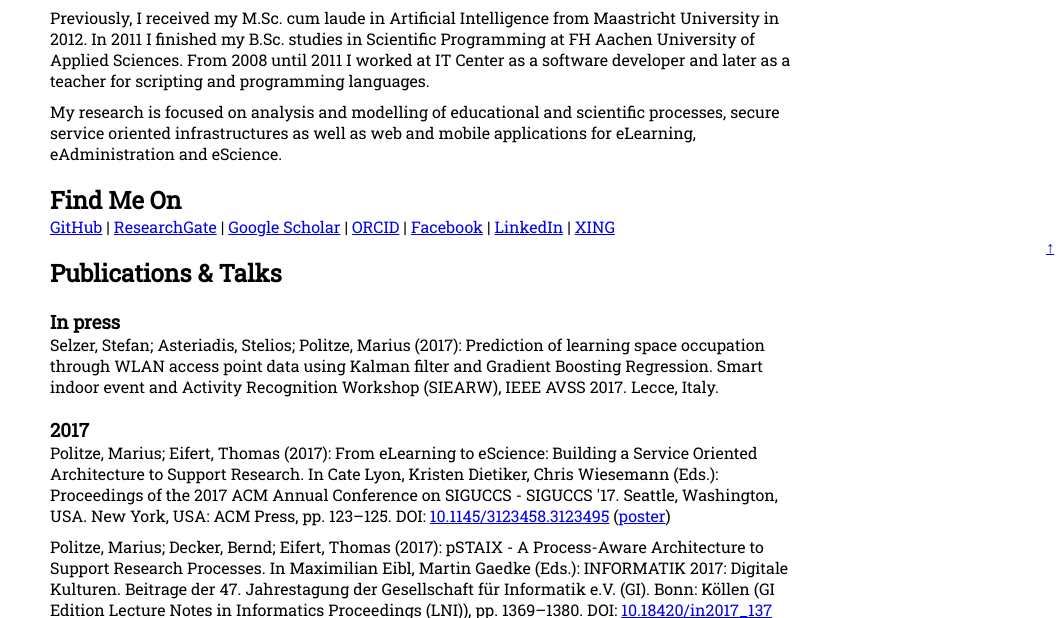
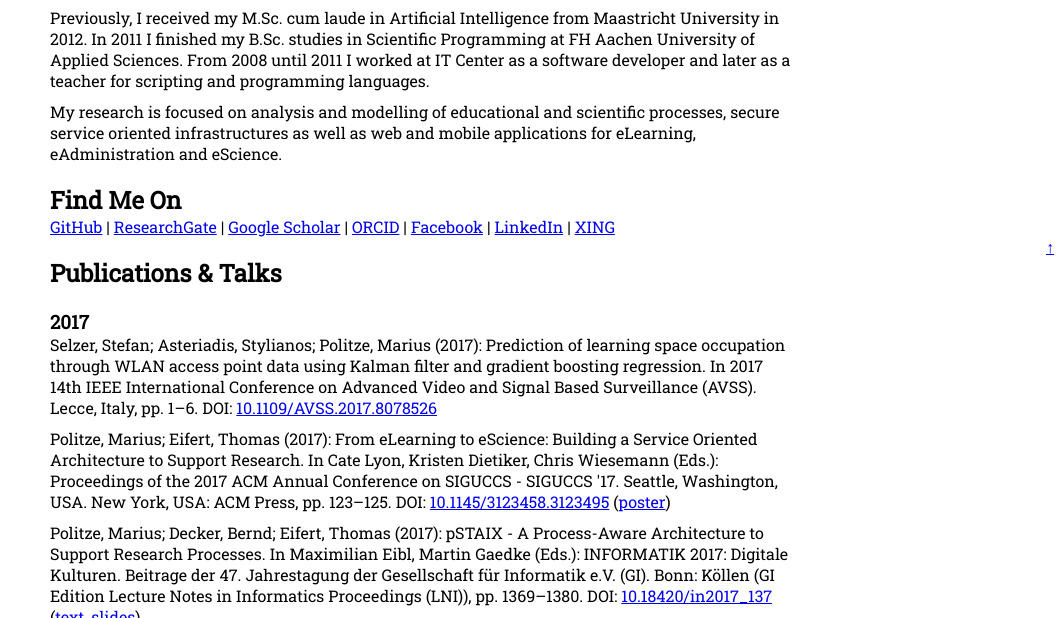
Before and after one commit to mpolitze/mpolitze.github.io, a website: page index.html in a window 1280 px wide. Shown: the part 533-1151 px from the top of the page, without its empty margins (216-1280 px from the left). Drawn offline with nearby package versions, Linux system fonts and the light colour scheme.

Commit message:
moved prediction of learning space occupation to published 2017

```diff
--- a/index.html
+++ b/index.html
@@ -79,15 +79,18 @@
 
 	<h2 id="publications_and_talks">Publications &amp; Talks</h2>
 
-	<h3>In press</h3>
+	<!--<h3>In press</h3>
 	<ul>
 		<li>
-			Selzer, Stefan; Asteriadis, Stelios; Politze, Marius (2017): Prediction of learning space occupation through WLAN access point data using Kalman filter and Gradient Boosting Regression. Smart indoor event and Activity Recognition Workshop (SIEARW), IEEE AVSS 2017. Lecce, Italy.
 		</li>
-	</ul>
+	</ul>-->
 
 	<h3>2017</h3>
 	<ul>
+		<li>
+			Selzer, Stefan; Asteriadis, Stylianos; Politze, Marius (2017): Prediction of learning space occupation through WLAN access point data using Kalman filter and gradient boosting regression. In 2017 14th IEEE International Conference on Advanced Video and Signal Based Surveillance (AVSS). Lecce, Italy, pp. 1–6.
+			DOI:&nbsp;<a href="https://dx.doi.org/10.1109/AVSS.2017.8078526">10.1109/AVSS.2017.8078526</a>
+		</li>
 		<li>
 			Politze, Marius; Eifert, Thomas (2017): From eLearning to eScience: Building a Service Oriented Architecture to Support Research. In Cate Lyon, Kristen Dietiker, Chris Wiesemann (Eds.): Proceedings of the 2017 ACM Annual Conference on SIGUCCS - SIGUCCS '17. Seattle, Washington, USA. New York, USA: ACM Press, pp. 123–125.
 			DOI:&nbsp;<a href="https://dx.doi.org/10.1145/3123458.3123495">10.1145/3123458.3123495</a>
```
